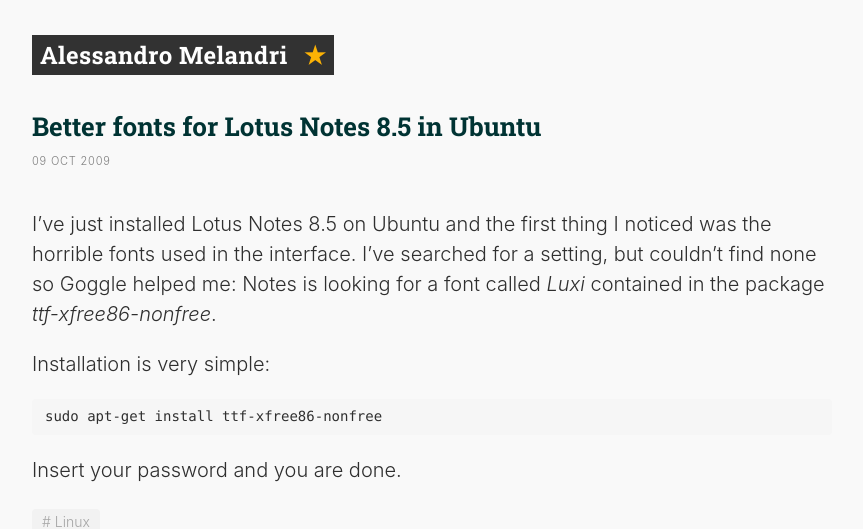
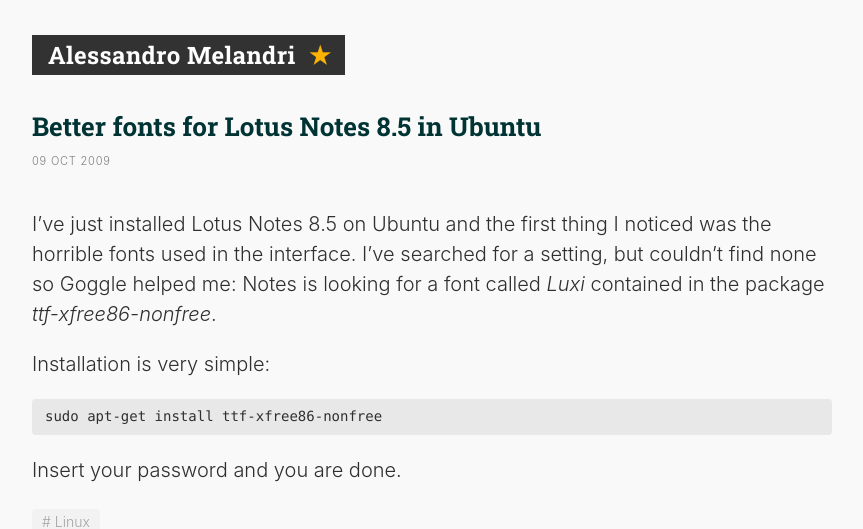
Before and after one commit to amelandri/amelandri.github.io, a Jekyll site: the page built from _posts/2009-10-09-better-fonts-for-lotus-notes-8-5-in-ubuntu.markdown, in a window 1280 px wide. Shown: the top 529 px of the page, without its empty margins (208-1071 px from the left). Built offline with Jekyll 4.4.1, drawn with Linux system fonts in a browser that asks for light colours; comment, search, counter and statistics services are not loaded.

Commit message:
Css tweaks

```diff
--- a/public/css/style.css
+++ b/public/css/style.css
@@ -108,7 +108,7 @@
 .masthead-title a {
     background: #323232;
     color: #FFFFFF;
-    padding: 0.2rem 0.4rem;
+    padding: 0.2rem 0.7rem 0.2rem 0.8rem;
 }
 
 .masthead-title a:hover {
@@ -156,7 +156,7 @@
 
 .star{
     color: #fcb205;
-    padding-left: 0.5rem;
+    padding-left: 0.35rem;
 }
 
 .starlist{
@@ -385,7 +385,7 @@
     white-space: pre-wrap;
     word-break: break-all;
     word-wrap: break-word;
-    background-color: #f6f6f6;
+    background-color: #e8e8e8;
     border-radius: 4px;
 }
 
```
